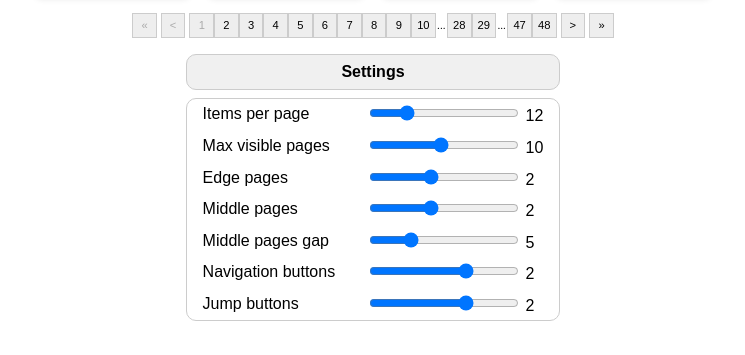
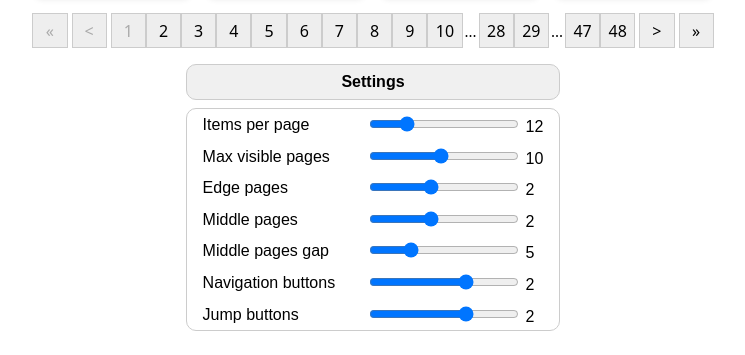
Before and after one commit to h-eriksson/pagination, a plain HTML site: page example/index.html in a window 1280 px wide. Shown: the part 473-828 px from the top of the page, without its empty margins (267-1012 px from the left). Drawn offline with Linux system fonts and the light colour scheme.

Commit message:
Add CSS variables for he-pagination component to enhance customization

```diff
--- a/example/pagination.css
+++ b/example/pagination.css
@@ -3,6 +3,12 @@ body {
     flex-direction: column;
     align-items: center;
     justify-content: center;
+}
+
+he-pagination {
+    --he-font-size: 1rem;
+    --he-border: 1px solid #ccc;
+    --he-font-family: system-ui, sans-serif;
 }
 
 .grid-wrapper {
```
